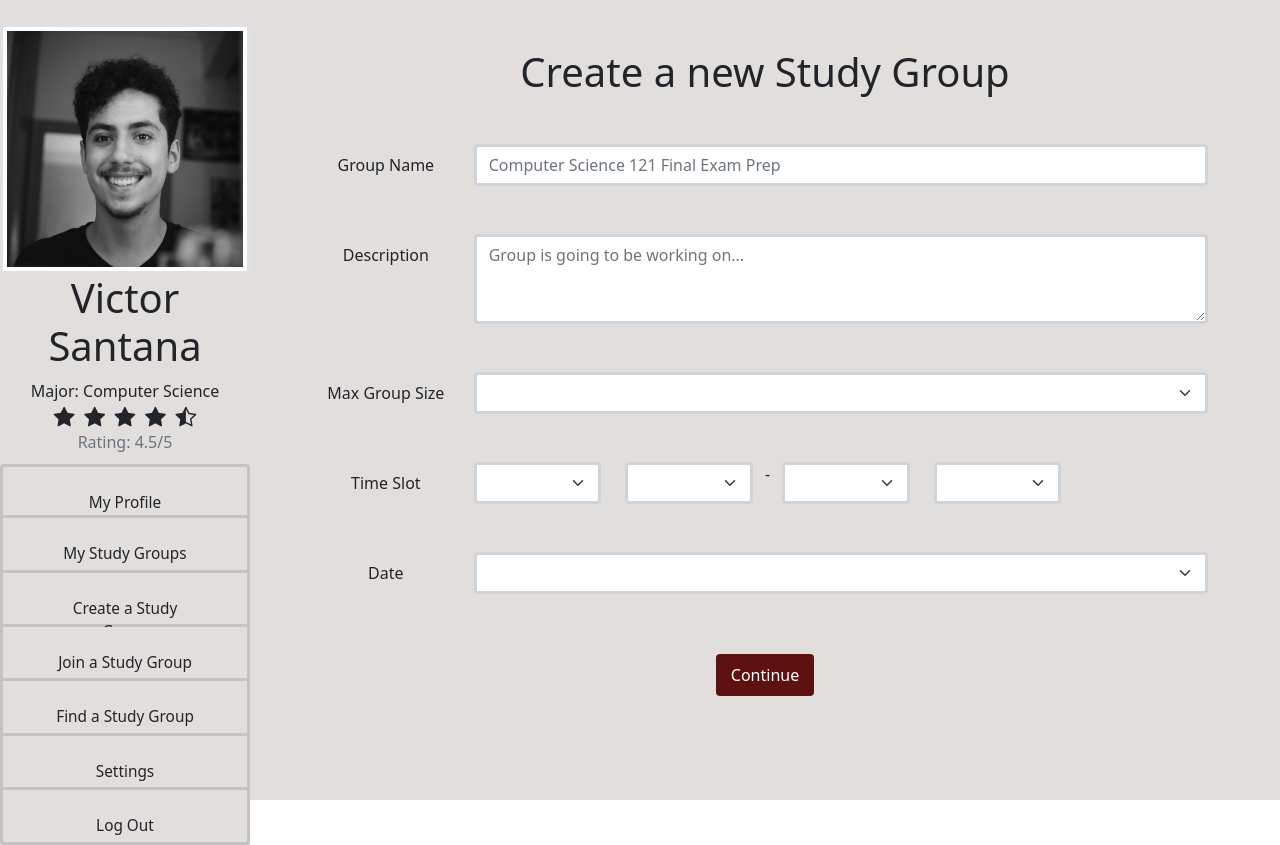
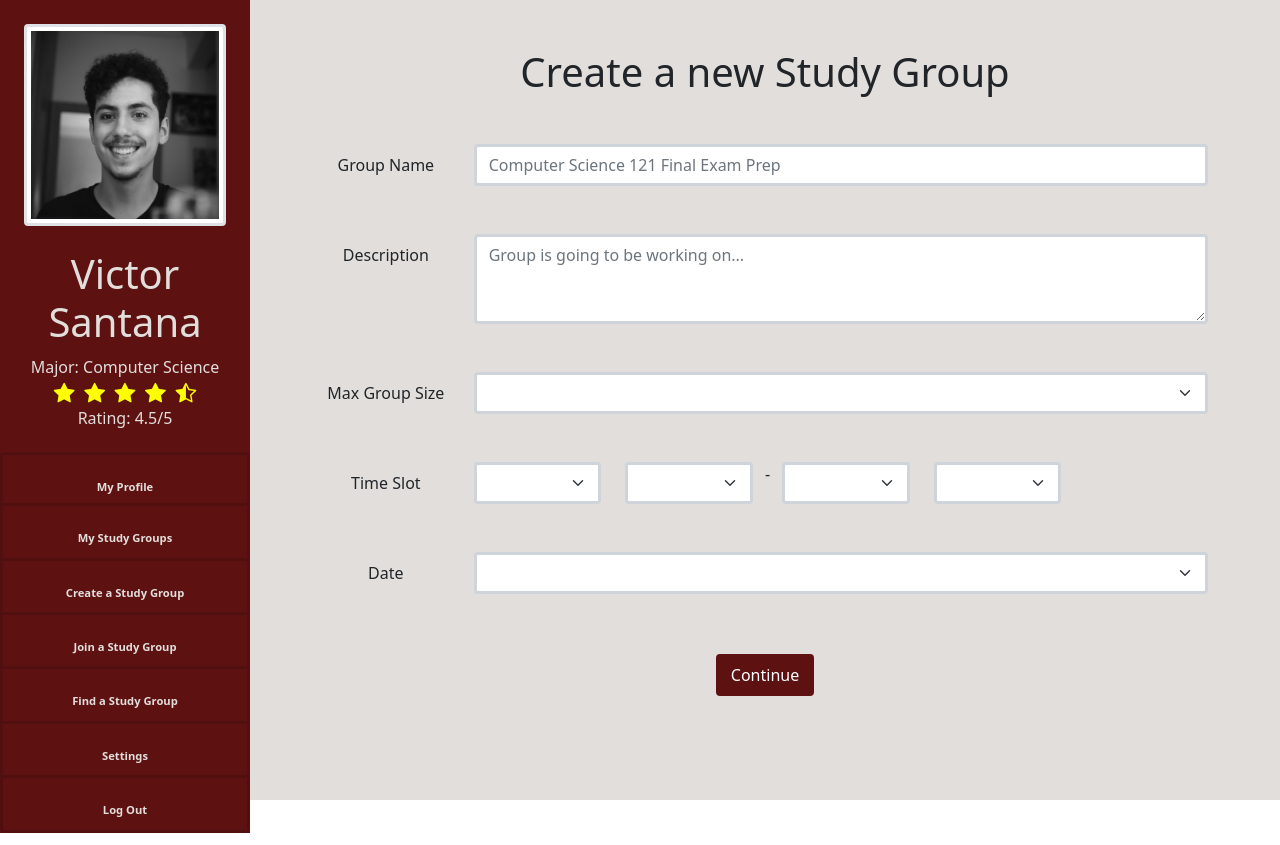
Before and after one commit to hugoamaralsantana/StudyGroupFinderUMass, a React (Create React App) app: page / in a window 1280 px wide. Built offline with nearby package versions, Linux system fonts and the light colour scheme.

Commit message:
Button Rise Animation in Menu

```diff
--- a/src/components/Container.jsx
+++ b/src/components/Container.jsx
@@ -9,7 +9,7 @@ function Container(){
     <div className="h-100 w-100 d-flex position-absolute">
         <div className="container-fluid bg-primary">
             <div className="h-100 row">
-                <div className="col sidemenu bg-secondary m-0 p-0">
+                <div className="col sidemenu bg-primary m-0 p-0">
                     <SideBar/>
                 </div>
                 <div className="h-100 col bg-secondary p-2">
--- a/src/components/SideBar.jsx
+++ b/src/components/SideBar.jsx
@@ -23,20 +23,20 @@ function SideBar() {
 
     return(
         <div className="sidebar-container">
-            <div className="profile-section">
-                <div className="image-container pt-2">
+            <div className="profile-section px-2">
+                <div className="image-container pt-2 mb-2">
                     <img className = "profile-pic" src={require('../images/picofme.jpg')} class="img-thumbnail" alt="Victor Santana"></img>
                 </div>
-                    <h1 className="mb-1">Victor Santana</h1>
-                    <h6 className="mb-0">Major: Computer Science</h6>
+                    <h1 className="mb-1 text-secondary">Victor Santana</h1>
+                    <h6 className="mb-0 text-secondary">Major: Computer Science</h6>
                     <span className="star-group">
                         {ratingStars.map((ratingStar, i) => {return (<i key={i} className={"rating-star " + ratingStar}></i>);})}
                     </span>
-                    <h6 className="rating-text text-muted mb-1">Rating: 4.5/5</h6>
+                    <h6 className="rating-text mb-2 text-secondary">Rating: 4.5/5</h6>
             </div>
             <ListGroup className="menu-group">
                 {menuButtons.map((menuButton, i) => {
-                    return (<ListGroup.Item key={i} className="menu-item bg-secondary">{menuButton}</ListGroup.Item>);
+                    return (<ListGroup.Item key={i} className="menu-item bg-primary text-secondary">{menuButton}</ListGroup.Item>);
                 })}
             </ListGroup>
         </div>
--- a/src/styles.scss
+++ b/src/styles.scss
@@ -15,6 +15,7 @@
 }
 
 .rating-star{
+    color: yellow;
     font-size: 1.3rem;
     margin: 0.3rem;
 }
@@ -44,28 +45,34 @@
 }
 
 .menu-item{
+    background-color: #5e1111 !important;
     width: 100%;
     height: 6.8vh;
-    font-size: 1.2vw;
+    font-size: 70%;
+    font-weight: bold;
     text-align: center;
     word-wrap: break-word;
 }
 
 .menu-item:hover {
-    background-color: #5e1111 !important;
-    color: white !important;
+    background-color: #e1dedb !important;
+    color: #5e1111 !important;
+    cursor: pointer;
+    animation: 0.1s ease-in 0s 1 normal forwards running rise;
 }
 
 @keyframes rise {
-    0%{
+    from{
         bottom: 0px;
     }
-    100%{
-        bottom: 500px;
+
+    to{
+        bottom: 5px;
     }
 }
 
 .profile-section {
+    min-height: 30vh;
     height: 100%;
 }
 
```
